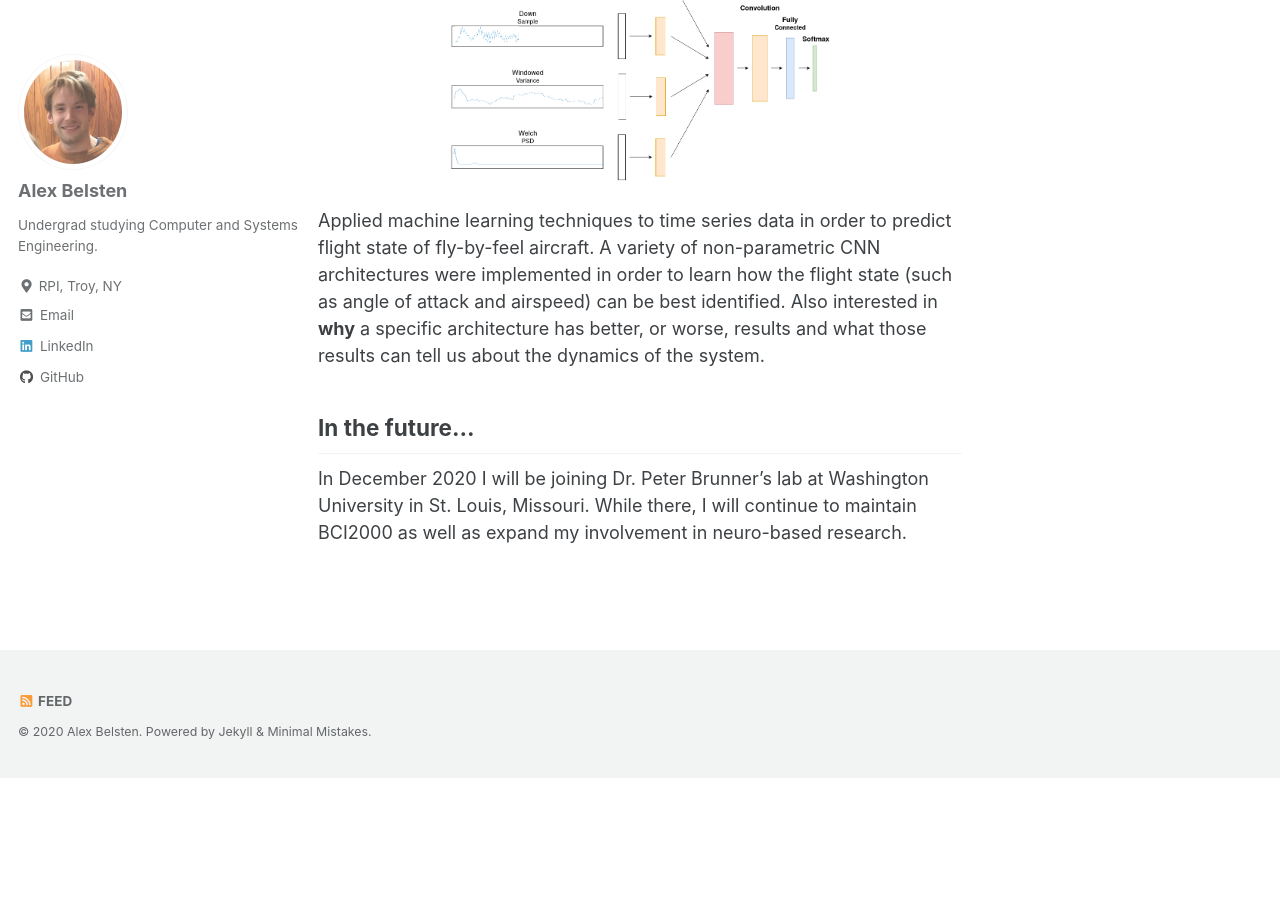
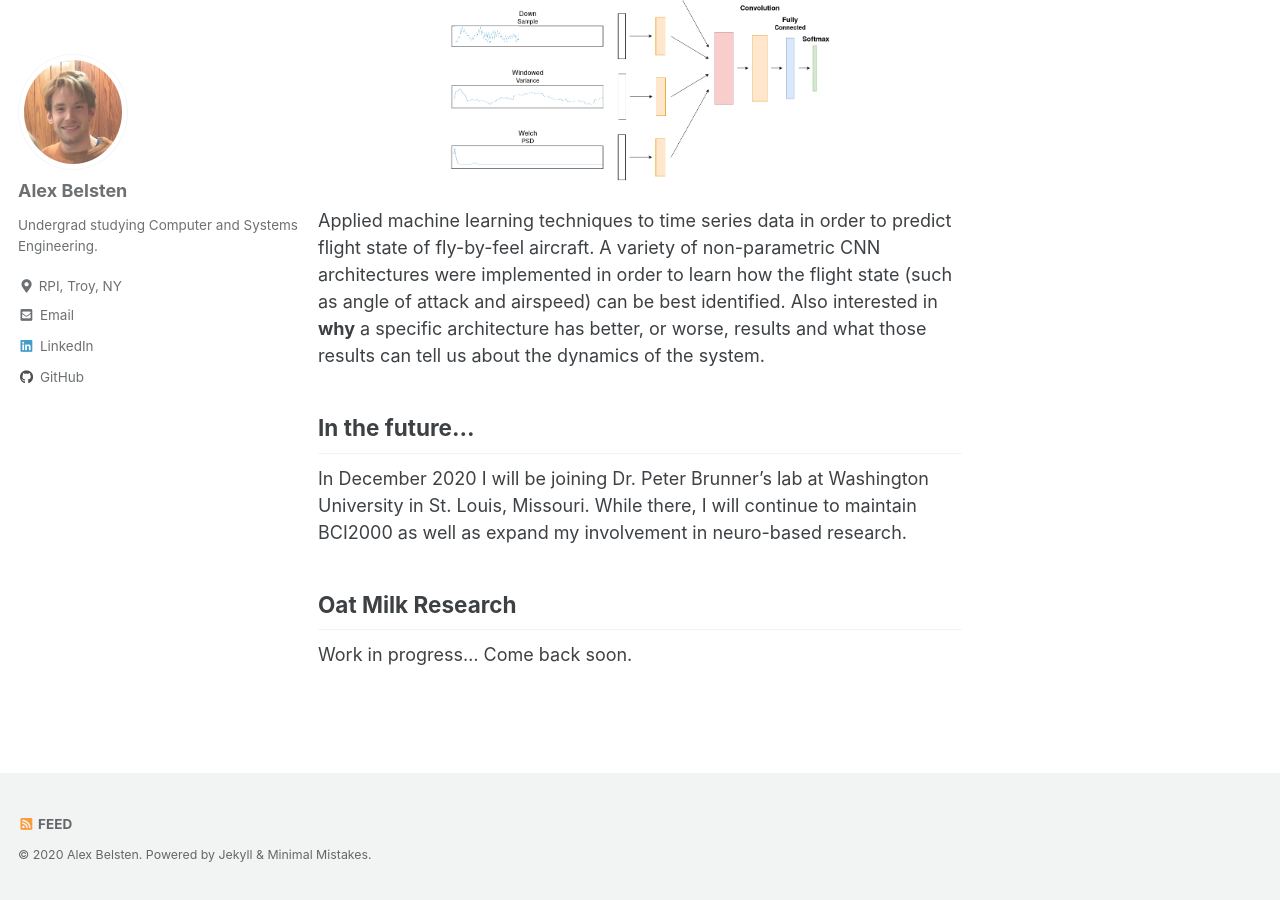
Before and after one commit to belsten/belsten.github.io, a Jekyll site: the page built from research.md, in a window 1280 px wide and 900 px high, scrolled down 1072 px. Built offline with Jekyll 4.4.1, drawn with Linux system fonts in a browser that asks for light colours; cached includes are drawn as plain includes; a script bundle is joined from its source files by our own code; library files that are not in the unit come from our copies; before the commit the page ends 1850 px from its top, so only the background shows below that.

Commit message:
added oat milk section to research page

```diff
--- a/research.md
+++ b/research.md
@@ -26,5 +26,9 @@ Discussed the necessity of an abstraction layer over heterogeneous bio-signal ha
 
 Applied machine learning techniques to time series data in order to predict flight state of fly-by-feel aircraft. A variety of non-parametric CNN architectures were implemented in order to learn how the flight state (such as angle of attack and airspeed) can be best identified. Also interested in **why** a specific architecture has better, or worse, results and what those results can tell us about the dynamics of the system.
 
+
 ## In the future...
 In December 2020 I will be joining Dr. Peter Brunner's lab at Washington University in St. Louis, Missouri. While there, I will continue to maintain BCI2000 as well as expand my involvement in neuro-based research.
+
+## Oat Milk Research
+Work in progress... Come back soon.
```
